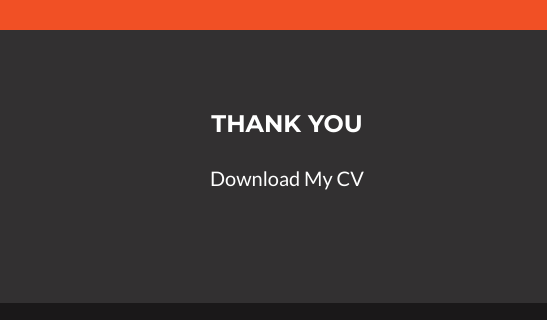
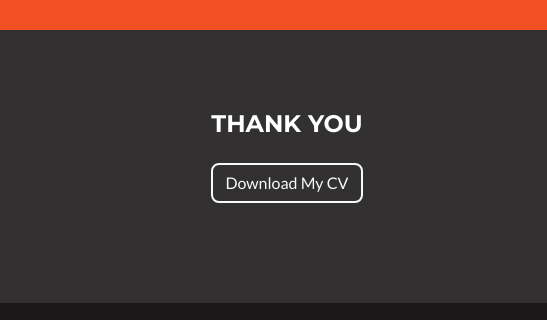
Before and after one commit to Andrewi89/CV, a website with bundled scripts: page index.html in a window 1280 px wide. Shown: the part 5402-5722 px from the top of the page, 733-1280 px from the left. Built offline with nearby package versions, Linux system fonts and the light colour scheme.

Commit message:
Update index.html

```diff
--- a/index.html
+++ b/index.html
@@ -621,9 +621,9 @@
         </div>
 
         <!-- Footer About Text -->
-        <div class="col-lg-4 text-white">
+        <div class="col-lg-4">
           <h4 class="text-uppercase mb-4">Thank You</h4>
-          <p class="lead mb-0 text-white"> <a class="text-white" href="/Files/Andrew%20Ireland%20CV%20NEW%20copy%202.pdf">Download My CV</a></p>
+          <a class="btn btn-outline-light mx-1" href="/Files/Andrew%20Ireland%20CV%20NEW%20copy%202.pdf">Download My CV</a>
         </div>
 
       </div>
```
